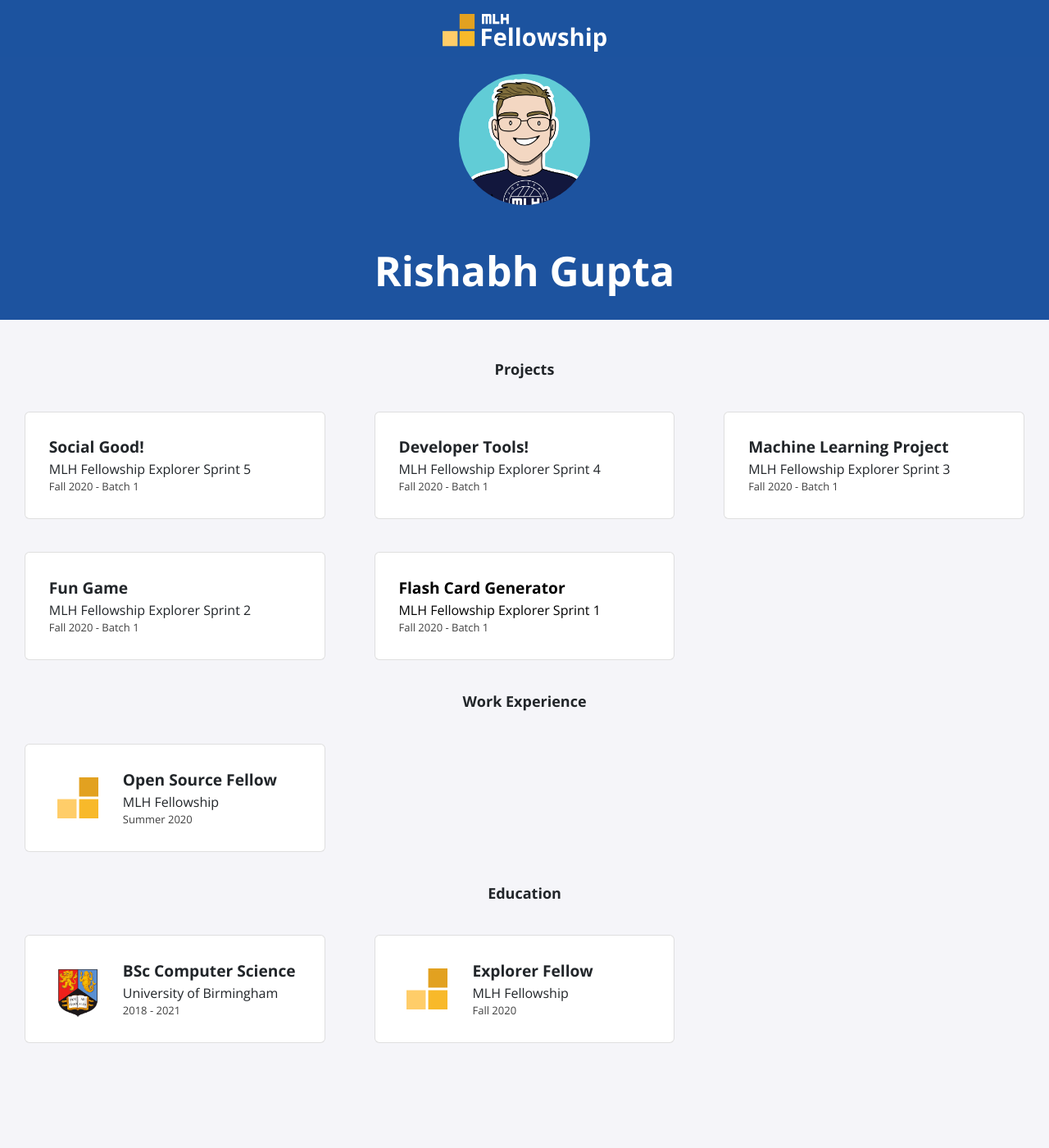
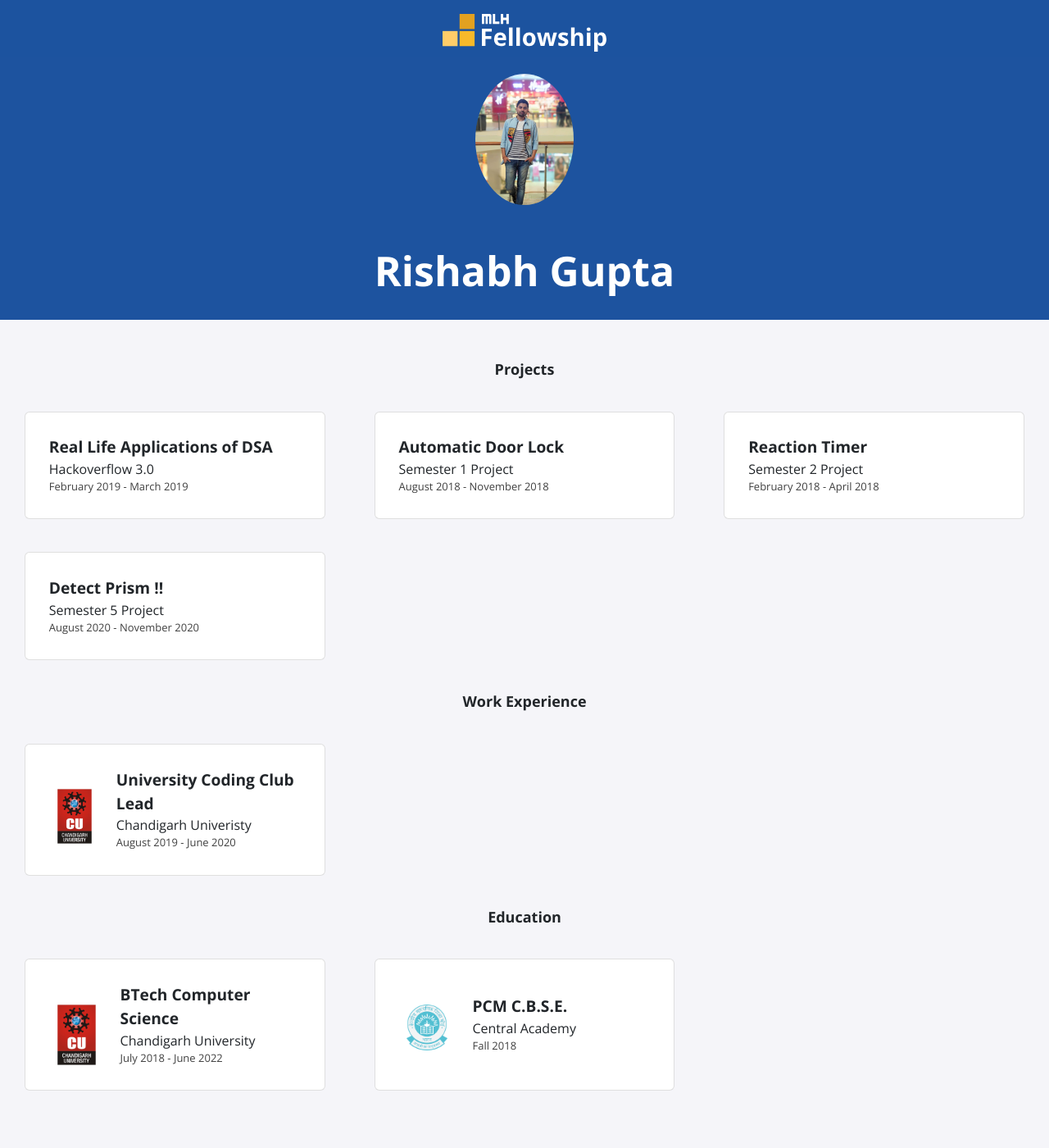
Before and after one commit to Rishabh4513/Rishabh4513.github.io, a Jekyll site: the page built from index.html, in a window 1280 px wide. Shown: the whole page at 82% size. Built offline with Jekyll 4.4.1, drawn with Linux system fonts in a browser that asks for light colours; nearby versions of some CDN libraries; before the commit the page ends 1342 px from its top, so only the background shows below that.

Commit message:
Updated site with information about myself

```diff
--- a/Gemfile
+++ b/Gemfile
@@ -7,3 +7,6 @@ platforms :mingw, :x64_mingw, :mswin, :jruby do
 end
 
 gem "wdm", "~> 0.1.1", :platforms => [:mingw, :x64_mingw, :mswin]
+
+
+gem "webrick", "~> 1.7"
--- a/_data/education.yml
+++ b/_data/education.yml
@@ -1,9 +1,9 @@
-- course: BSc Computer Science
-  institute: University of Birmingham
-  dates: 2018 - 2021
-  logo: uob.png
+- course: BTech Computer Science
+  institute: Chandigarh University
+  dates: July 2018 - June 2022
+  logo: cu.png
 
-- course: Explorer Fellow
-  institute: MLH Fellowship
-  dates: Fall 2020
-  logo: fellowship.svg
+- course: PCM C.B.S.E.
+  institute: Central Academy
+  dates: Fall 2018
+  logo: cbse.png
--- a/_data/experience.yml
+++ b/_data/experience.yml
@@ -1,4 +1,4 @@
-- role: Open Source Fellow
-  company: MLH Fellowship
-  dates: Summer 2020
-  logo: fellowship.svg
+- role: University Coding Club Lead
+  company: Chandigarh Univeristy
+  dates: August 2019 - June 2020
+  logo: cu.png
--- a/_data/projects.yml
+++ b/_data/projects.yml
@@ -1,20 +1,15 @@
-- title: Social Good!
-  event: MLH Fellowship Explorer Sprint 5
-  date: Fall 2020 - Batch 1
+- title: Real Life Applications of DSA
+  event: Hackoverflow 3.0
+  date: February 2019 - March 2019
 
-- title: Developer Tools!
-  event: MLH Fellowship Explorer Sprint 4
-  date: Fall 2020 - Batch 1
+- title: Automatic Door Lock
+  event: Semester 1 Project
+  date: August 2018 - November 2018
 
-- title: Machine Learning Project
-  event: MLH Fellowship Explorer Sprint 3
-  date: Fall 2020 - Batch 1
+- title: Reaction Timer
+  event: Semester 2 Project
+  date: February 2018 - April 2018
 
-- title: Fun Game
-  event: MLH Fellowship Explorer Sprint 2
-  date: Fall 2020 - Batch 1
-
-- title: Flash Card Generator
-  event: MLH Fellowship Explorer Sprint 1
-  date: Fall 2020 - Batch 1
-  page-name: sprint1
+- title: Detect Prism !!
+  event: Semester 5 Project
+  date: August 2020 - November 2020
--- a/_layouts/page.html
+++ b/_layouts/page.html
@@ -6,7 +6,7 @@ layout: default
     <div class="container">
         <div class="logo">
             <a href="{{ site.url }}">
-                <img src="{{ site.url }}/assets/img/logo.svg"/>
+                <img src="{{ site.url }}/assets/img/logo.jpg"/>
             </a>
         </div>
         <div class="title">
```
Also changed, not shown: Gemfile.lock, assets/img/education/cbse.png (added), assets/img/education/cu.png (added), assets/img/experience/cu.png (added), assets/img/logo.jpg.
